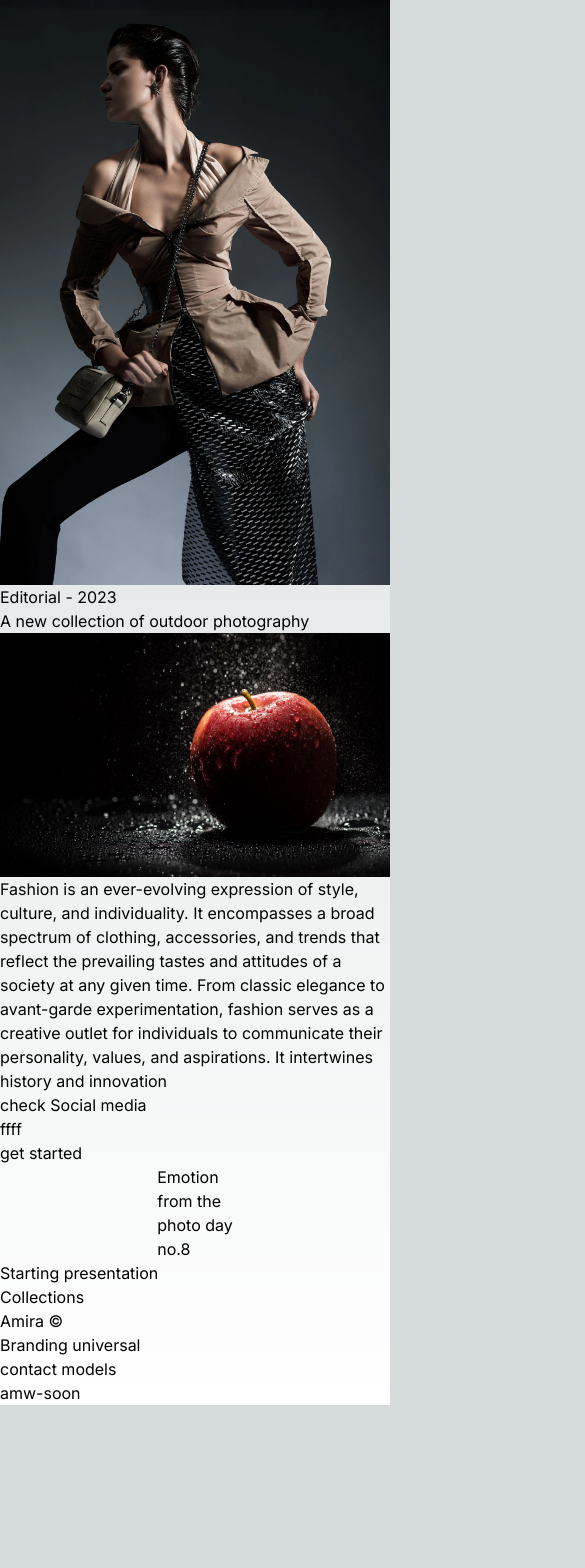
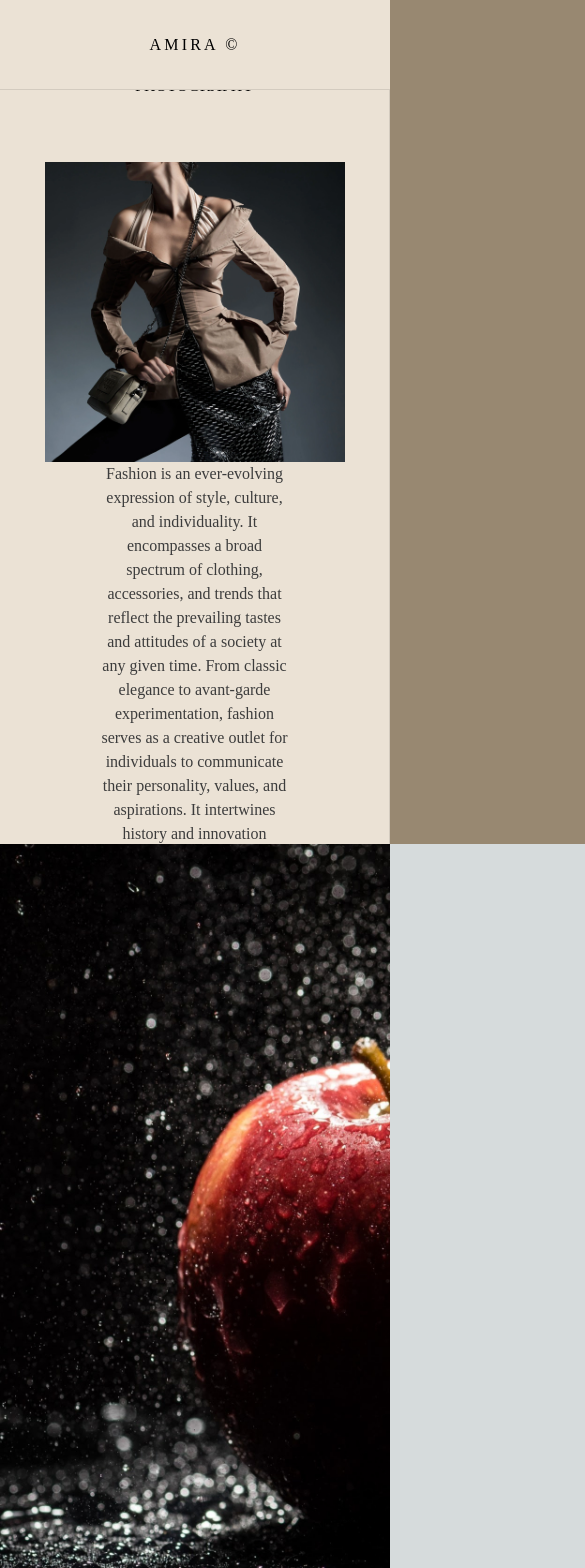
Before and after one commit to amiraadev/fashion-blog, a Next.js app: page / in a window 390 px wide. Shown: the top 1568 px of the page, 585 px wide, since content can reach past the window. Before the commit the page ends 1405 px from the top, so only its background shows below. Built offline with nearby package versions, Linux system fonts and the light colour scheme.

Commit message:
7 animation

```diff
--- a/src/component/LandingPage/index.jsx
+++ b/src/component/LandingPage/index.jsx
@@ -1,14 +1,80 @@
 "use client"
 import React, { useEffect } from 'react';
 import Image from 'next/image';
-// import './style.css'
+import gsap from 'gsap';
+import ScrollTrigger from 'gsap/ScrollTrigger';
+ import './style.css'
 
 const LandingPage = () => {
+  useEffect(() => {
+    gsap.from(".loader-wrapper", {
+      scale: 0.8,
+      ease: "power1.inOut"
+    });
+
+    gsap.from(".loader", {
+      top: "100%",
+      ease: "power3.inOut"
+    });
+
+    gsap.to(".pre-loader", {
+      scale: 1.5,
+      opacity: 0,
+      display: "none",
+      ease: "power3.inOut",
+      delay: 2
+    });
+
+    gsap.from(".revealer", {
+      width: "0",
+      ease: "power3.inOut",
+      delay: 3
+    });
+
+    gsap.to(".revealer", {
+      left: "100%",
+      ease: "power3.inOut",
+      delay: 4,
+      duration: 0.8
+    });
+
+    gsap.to(".loader-text-wrapper", {
+      opacity: 0,
+      display: "none",
+      ease: "power3.inOut",
+      delay: 4,
+      duration: 0.2
+    });
+
+    gsap.from(".col-left", {
+      left: "-100%",
+      ease: "power3.inOut",
+      delay: 4.5
+    });
+
+    gsap.from(".col-left .copy > div", {
+      x: -40,
+      opacity: 0,
+      ease: "power3.inOut",
+      delay: 5,
+      stagger: {
+        amount: 0.3
+      }
+    });
+
+    gsap.from(".col-right .header", {
+      x: -20,
+      opacity: 0,
+      ease: "power3.inOut",
+      delay: 5.5
+    });
+
+  }, []);
 
   return (
     <>
      <div className="hero-img">
-       <img  src="/hero.webp" />
+       <img  src="/header1.jpg" />
      </div>
 
      <div className="container">
@@ -17,8 +83,8 @@ const LandingPage = () => {
           <div className="copy">
             <div className="header">Editorial - 2023</div>
             <div className="sub-header">A new collection of outdoor photography</div>
-            <div className="img-wrapper1">
-               <img src="/header1.jpg"   />
+            <div className="image-wrapper">
+               <img src="/hero.webp"   />
             </div>
             <div className="info">
                   Fashion is an ever-evolving expression of style,
@@ -59,9 +125,9 @@ const LandingPage = () => {
         </div>
        </nav>
      </div>
-     <div className="loader-text block">
+      <div className="loader-text-wrapper block">
         <h1 className="loader-text">amw-soon</h1>
-       </div>
+      </div>
        <div className="revealer"></div>
        <div className="pre-loader block">
         <div className="loader-wrapper">
--- a/src/component/LandingPage/style.css
+++ b/src/component/LandingPage/style.css
@@ -4,234 +4,245 @@
     box-sizing: border-box;
   }
 
-  body {
-    overflow-x: hidden;
-    font-family: m;
+  body{
+    width: 100%;
+    height: 100vh;
+    overflow: hidden;
   }
 
-  section {
+  .container{
+    position: absolute;
+    width: 100%;
     height: 100vh;
-    width: 100vw;
-    flex-shrink: 0;
+    overflow: hidden;
+
   }
 
-  .section-1 {
+  .hero-img{
+    position: absolute;
+    width: 100%;
+    height: 100vh;
+  }
+
+  .hero-img img{
+    width: 100%;
+    height: 100vh;
+    object-fit: cover;
+  }
+
+  nav {
+    position: absolute;
+    top: 0;
+    width: 100%;
+    background: #ebe2d5;
+    border-bottom: 1px solid rgba(0,0,0,0.1);
     display: flex;
   }
 
-  .section-2 {
-    transform: translate(5%);
+  .nav-items {
+    flex:1;
+    display: flex;
+    justify-content: center;
   }
 
-  .main-wrapper {
+  .nav-items:first-child {
+     margin-right:auto;
+  }
+  .nav-items:last-child {
+     margin-left:auto;
+  }
+
+  .nav-items .nav-item {
+    padding: 2em;
+  }
+
+  .nav-item a {
+      text-decoration:none;
+      text-transform:uppercase;
+      font-family:"Neue Montreal";
+      font-size: 12px;
+      color:#000;
+  }
+  .nav-item a#logo {
+      font-size: 16px;
+      font-weight: 500;
+      letter-spacing:0.2em ;
+  }
+
+  .cols{
+    width: 100%;
     display: flex;
   }
 
-  .section-3 {
-    background-color: black;
-    margin-top: -100vh;
-    position: relative;
-    overflow: hidden;
-  }
-
-  .box1 {
-    width: 65%;
-    display: flex;
-    align-items: center;
-    justify-content: center;
-  }
-  .name {
-    font-size: 150px;
-  }
-
-  .box2 {
-    width: 35%;
-  }
-
-  .image-gallery {
-    display: flex;
+  .column{
+    width: 50%;
     height: 100vh;
   }
 
-  .col {
+.col-right{
+    position: relative;
     display: flex;
-    flex-direction: column;
+    justify-content: center;
     align-items: center;
-    justify-content: center;
+    text-align: center;
+    font-size: 80px;
+    font-family: "Dahlia";
+    color: #e2da17;
+    text-transform: uppercase;
+    border: none;
+    padding: 3em 2em 2em 2em;
+}
+
+.col-right .header{
+    position: absolute;
+}
+.col-left{
+  position: relative;
+  left: 0;
+  background: #ebe2d5;
+  border-right: 1px solid rgba(0,0,0,0.1);
+  display: flex;
+  justify-content: center;
+  align-items: center;
+  padding: 4em 2em 2em 2em;
+}
+
+.copy{
+  position: relative;
+  display: flex;
+  flex-direction: column;
+  justify-content: center;
+  align-items: center;
+  width: 60%;
+  font-family: "Neue Montreal";
+}
+.copy > * {
+  position: relative;
+}
+
+.col-left .header{
+    text-transform: uppercase;
+    font-size: 24px;
+    border: 1px solid #000;
+    border-radius: 10px;
+    padding: 0.2em o.4em;
+    margin:1em 0;
+}
+
+.sub-header{
+  text-transform: uppercase;
+  text-align: center;
+}
+
+  .image-wrapper {
+    width: 300px;
+    height: 300px;
+    background: #ebe2d5;
+    margin:2em 0;
+  }
+  .image-wrapper img{
+    width: 100%;
+    height: 100%;
+    object-fit: cover;
+    margin:2em 0;
   }
 
-  img {
-    min-height: 300px;
-    height: auto;
-    width: 200px;
-    object-fit: cover;
-    background-color: black;
+  .info{
+    font-size: 16px;
+    text-align: center;
+    color: rgb(60,60,60);
+    margin-bottom: 4em;
+  }
+  .footer{
+    display: flex;
   }
 
-  .col-1 img,
-  .col-3 img {
-    padding: 0.2rem 0.5rem;
+  .footer-item{
+    padding: 0 1em;
+    font-size: 14px;
+    text-transform: uppercase;
   }
 
-  .col-2 img {
-    padding: 0.2rem 0;
+  @media(max-width:900px) {
+    body, .container {
+      height: 100%;
+      overflow: auto;
+    }
+    .hero-img{
+      top:100vh;
+    }
+    .cols{
+      flex-direction: column;
+    }
+    .column{
+      width: 100%;
+    }
+
+    .nav-items:first-child,
+    .nav-items:last-child{
+      display: none;
+    }
+
   }
 
-  .wrapper {
+  .block {
     display: flex;
+    justify-content: center;
+    align-items: center;
     width: 100%;
-    height: 100%;
+    height: 100vh;
   }
 
-  .left {
-    width: 65%;
-    padding: 0 0.8rem;
-    padding-left: 0;
-    padding-bottom: 0.5rem;
+  .loader-text-wrapper {
+    position: absolute;
+    top: 0;
+    left: 0;
+    background: #000;
   }
 
-  .left img {
-    width: 100%;
-    height: 400px;
-    object-fit: cover;
-  }
-
-  p {
-    font-size: 80px;
-  }
-
-  .line-1 {
-    display: flex;
-    justify-content: space-between;
-    padding: 1rem;
-  }
-
-  .line-2 {
-    display: flex;
-    justify-content: space-between;
-    flex-wrap: wrap;
-    position: relative;
-  }
-
-  .num {
-    text-align: left;
-    width: 100%;
-  }
-
-  .loop {
-    height: 30px;
-    width: 120px;
-    white-space: nowrap;
-    overflow: hidden;
-    background: none;
-    border: 1px solid #444;
-    position: absolute;
-    top: 75%;
-    left: 80%;
-    cursor: pointer;
-  }
-
-  .loop span {
-    animation: loop 10s linear infinite;
-    display: inline-block;
-    padding-left: 110%;
-  }
-
-  .loop2 span {
-    animation-delay: 5s;
-  }
-
-  @keyframes loop {
-    0% {
-      transform: translate(0, 0);
-    }
-    100% {
-      transform: translate(-100%, 0);
-    }
-  }
-
-  .right {
-    width: 35%;
-  }
-
-  .animate-text {
-    height: 120px;
-    background-color: black;
-    color: #fff;
-    font-size: 100px;
-    white-space: nowrap;
-    overflow: hidden;
-  }
-
-  .animate-text span {
-    animation: loop 10s linear infinite;
-    display: inline-block;
-  }
-
-  .img-container {
-    width: 100%;
-    height: 780px;
-    padding: 0.5rem;
-    background-color: black;
-  }
-
-  .img-container img {
-    width: 100%;
-    object-fit: cover;
-  }
-
-  .rows {
-    display: flex;
-    flex-direction: column;
-    align-items: center;
-    justify-content: center;
-    height: 100%;
-    gap: 0.5rem;
-  }
-
-  .row {
-    list-style: none;
-    display: flex;
-    align-items: center;
-    justify-content: center;
-    gap: 5rem;
-    height: 33.33%;
+  .loader-text{
+    font-family: "Neue Montreal";
+    font-size: 22px;
+    font-weight: 400;
+    text-transform: uppercase;
+    letter-spacing: 0.5em;
     color: #fff;
   }
 
-  .row-2 {
-    background-color: #fff;
-    color: black;
+  .revealer{
+    position: absolute;
+    top:0;
+    left:0;
+    width:100%;
+    height:100vh;
+    background: #988871;
   }
 
-  .row li {
-    font-size: 220px;
-    transform: translateX(50%);
+  .pre-loader {
+    /* position: absolute; */
+    position: relative;
+    top: 0;
+    left:0;
+    background: #fff;
+
   }
 
-  .side-bar {
-    display: flex;
-    flex-direction: column;
-    justify-content: space-between;
-    align-items: center;
-    width: 65px;
-    background-color: #fff;
-    height: 100%;
-    padding: 1rem;
-    position: fixed;
-    left: -10%;
-    top: 0;
-    opacity: 0;
-    z-index: 11;
-  }
+.loader-wrapper{
+  position: relative;
+  width: 10px;
+  height: 140px;
+  background: rgb(240,240,240);
+  border-radius: 4px;
+  overflow: hidden;
+  transform: rotate(45deg);
 
-  .side-bar div {
-    transform: rotate(-90deg);
-  }
+}
 
-  .des {
-    font-size: 10px;
-    width: 200px;
-    text-transform: uppercase;
-    margin-bottom: 5rem;
-  }
+.loader{
+  position: absolute;
+  top:0;
+  width: 100%;
+  height: 100%;
+  background: rgb(251,0,255);
+  background: linear-gradient(100deg,rgba(251,0,255,1) 0%,rgba(253,29,29,1) 100%);
+}
```
